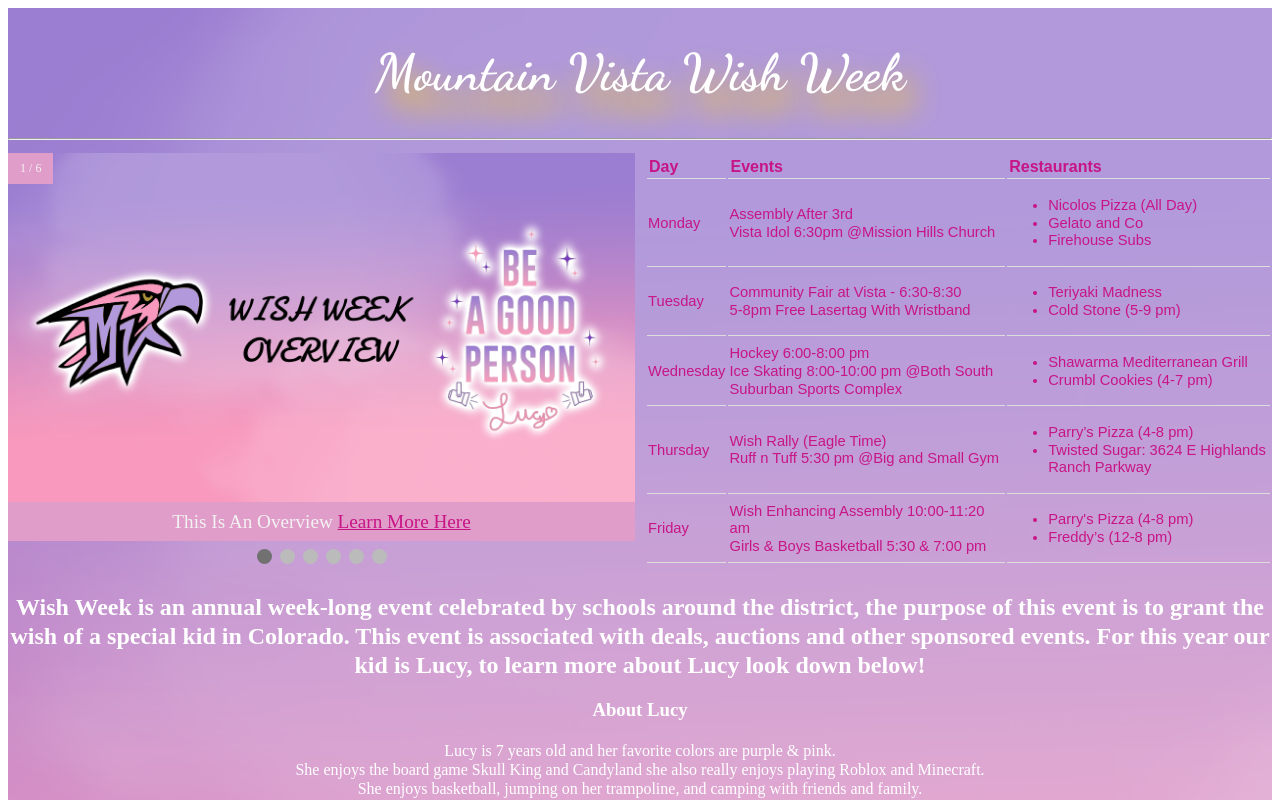
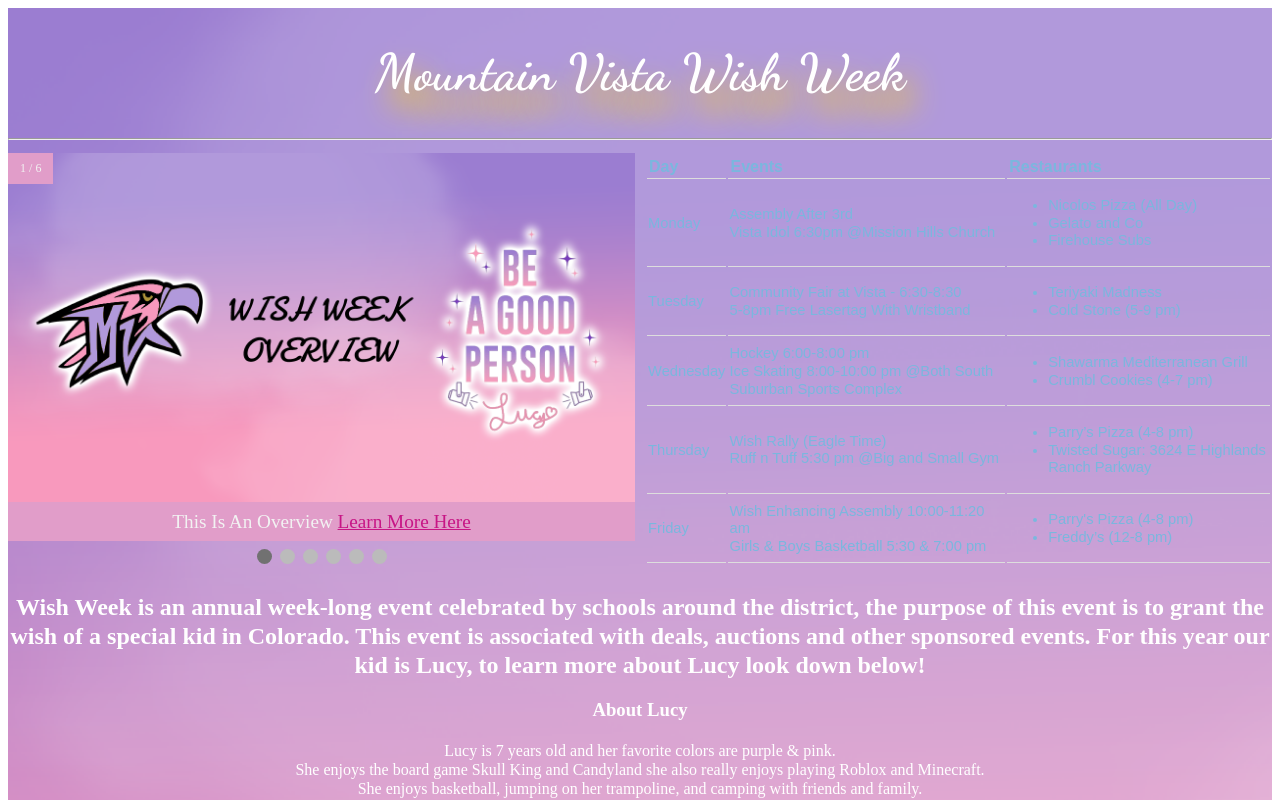
Before and after one commit to CSMVHS/WishWeek23-1, a plain HTML site: page index.html in a window 1280 px wide. Shown: the top 800 px of the page. Drawn offline with Linux system fonts and the light colour scheme.

Commit message:
Update index.html

```diff
--- a/index.html
+++ b/index.html
@@ -72,7 +72,7 @@ table.center {
 }
 
 th{
-  color:  #c71585;
+  color:  #7ab7de;
     font-size: 1.15w;
  font-family: Arial, Helvetica, sans-serif;
   padding: 2px;
@@ -80,7 +80,7 @@ th{
   border-bottom: 1px solid #ddd;
 }
 td {
-  color:  #c71585;
+  color:  #7ab7de;
   font-size: 1.15vw;
   font-family: Arial, Helvetica, sans-serif;
   padding: 1px;
```
